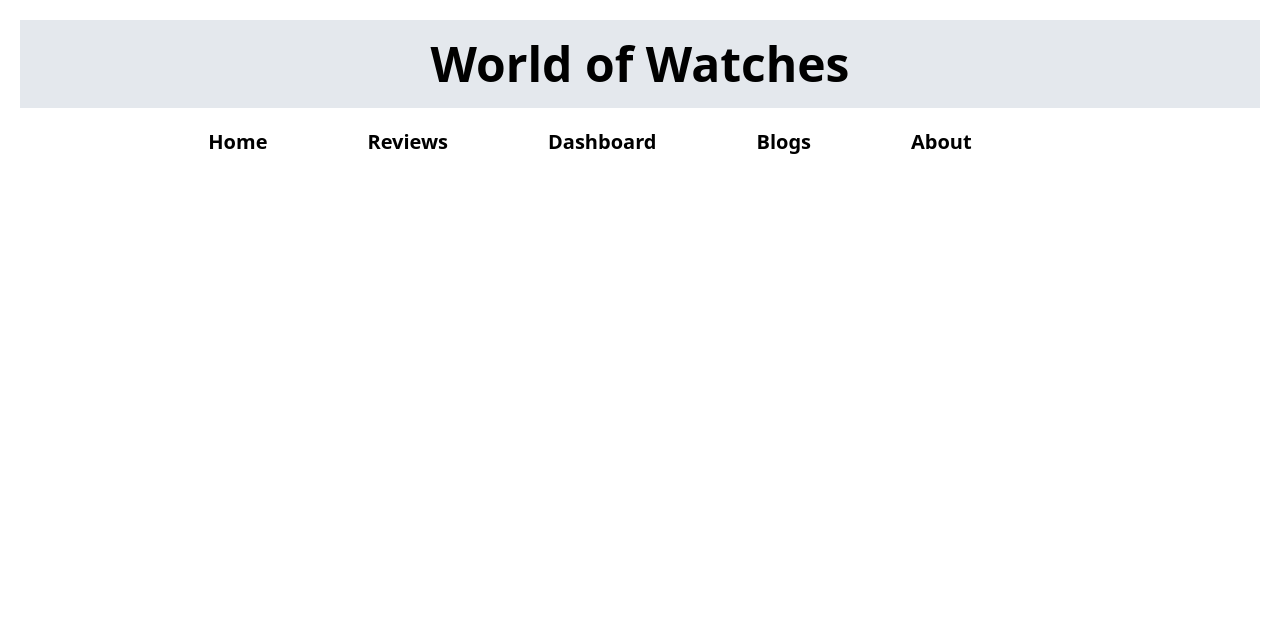
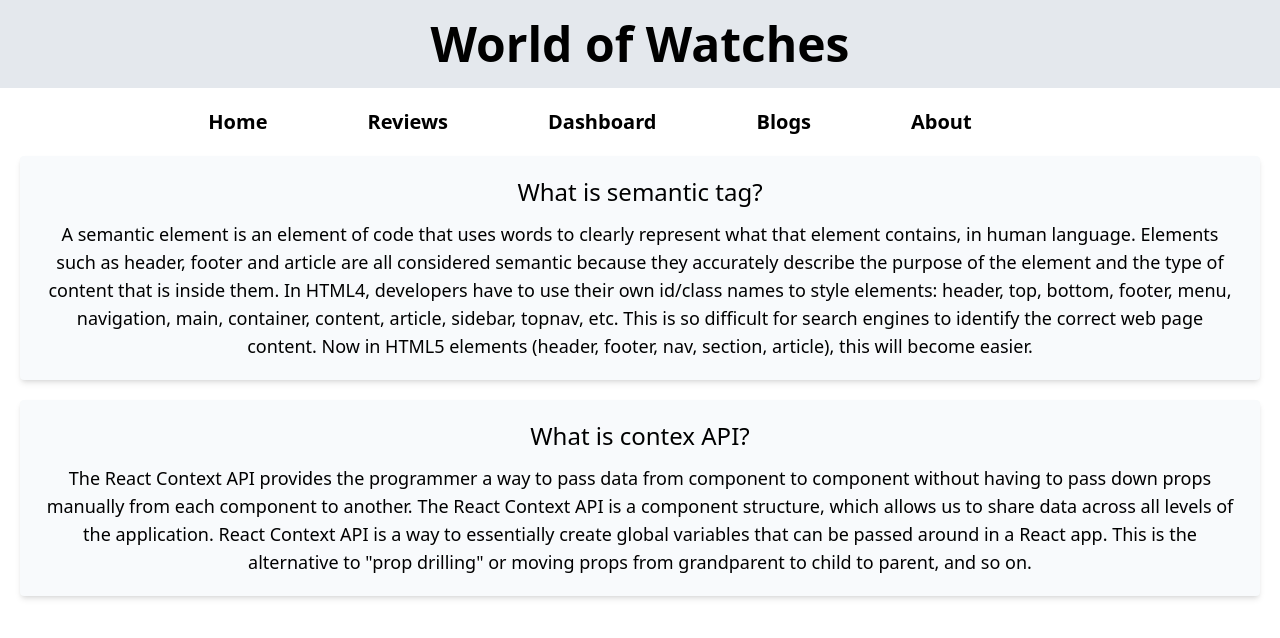
Before and after one commit to Al-Amin931761/world_of_watches, a React (Create React App) app: page /blogs in a window 1280 px wide. Shown: the top 638 px of the page. Built offline with nearby package versions, Linux system fonts and the light colour scheme.

Commit message:
blogs part

```diff
--- a/src/components/About/About.js
+++ b/src/components/About/About.js
@@ -3,7 +3,7 @@ import React from 'react';
 const About = () => {
     return (
         <div>
-            <h3>This is about</h3>
+
         </div>
     );
 };
--- a/src/components/Blogs/Blogs.js
+++ b/src/components/Blogs/Blogs.js
@@ -2,9 +2,25 @@ import React from 'react';
 
 const Blogs = () => {
     return (
-        <div>
+        <section>
+            <div className='bg-slate-50 m-5 p-5 rounded shadow-md'>
+                <h4 className='text-2xl font-medium mb-3'>What is semantic tag? </h4>
+                <p className='text-lg'>A semantic element is an element of code that uses words to clearly represent what that element contains, in human language.
+                    Elements such as header, footer and article are all considered semantic because they accurately describe the purpose of the element and the type of content that is inside them.
+                    In HTML4, developers have to use their own id/class names to style elements: header, top, bottom, footer, menu, navigation, main, container, content, article, sidebar, topnav, etc.
+                    This is so difficult for search engines to identify the correct web page content. Now in HTML5 elements (header, footer, nav, section, article), this will become easier.
+                </p>
+            </div>
 
-        </div>
+            <div className='bg-slate-50 m-5 p-5 rounded shadow-md'>
+                <h4 className='text-2xl font-medium mb-3'>What is contex API?</h4>
+                <p className='text-lg'> The React Context API provides the programmer a way to pass data from component to component without having to pass down props manually from each component to another.
+                    The React Context API is a component structure, which allows us to share data across all levels of the application.
+                    React Context API is a way to essentially create global variables that can be passed around in a React app.
+                    This is the alternative to "prop drilling" or moving props from grandparent to child to parent, and so on.
+                </p>
+            </div>
+        </section>
     );
 };
 
--- a/src/components/Dashboard/Dashboard.js
+++ b/src/components/Dashboard/Dashboard.js
@@ -3,7 +3,7 @@ import { Bar, BarChart, Legend, Line, LineChart, Tooltip, XAxis, YAxis } from 'r
 
 const Dashboard = () => {
     const [data, setData] = useState([]);
-    console.log(data)
+
     useEffect(() => {
         fetch('data.json')
             .then(res => res.json())
--- a/src/components/Header/Header.js
+++ b/src/components/Header/Header.js
@@ -5,7 +5,7 @@ import './Header.css';
 const Header = () => {
     return (
         <section>
-            <h1 className='text-5xl font-bold m-5 bg-slate-400/25 p-5'>World of Watches</h1>
+            <h1 className='text-5xl font-bold bg-slate-400/25 p-5'>World of Watches</h1>
             <div className='m-5'>
                 <nav className='header text-xl'>
                     <Link to="/home">Home</Link>
--- a/src/components/Home/Home.js
+++ b/src/components/Home/Home.js
@@ -12,8 +12,8 @@ const Home = () => {
         <section>
             <div className='grid grid-cols-2'>
                 <div className='mx-5 my-28'>
-                    <h2 className='text-6xl font-bold text-zinc-700'>Your next watch</h2>
-                    <h2 className='text-6xl font-bold text-blue-700'>Your best watch</h2>
+                    <h2 className='text-5xl font-bold text-zinc-700'>Your next watch</h2>
+                    <h2 className='text-5xl font-bold text-blue-700'>Your best watch</h2>
                     <p className='m-5 text-xl font-medium'> With your life moving faster than ever, keeping track of time is essential. Sure, you can do it with your phone, but why not do it in style, with one of the world’s best luxury watches on your wrist?</p>
                     <button className='text-2xl hover:bg-amber-500 font-semibold bg-emerald-600/90 p-3 text-white rounded'>Live demo</button>
                 </div>
@@ -24,7 +24,7 @@ const Home = () => {
             </div>
 
             <div className='mt-8'>
-                <h2 className='text-5xl font-medium m-5'>Customer Reviews ({sliceData.length})</h2>
+                <h2 className='text-4xl font-medium m-5'>Customer Reviews ({sliceData.length})</h2>
                 <div className='grid grid-cols-3'>
                     {
                         sliceData.map(data => <Cart key={data.id} data={data}></Cart>)
```
Also changed, not shown: 1 other file (tests, documents, lock files or other folders).
